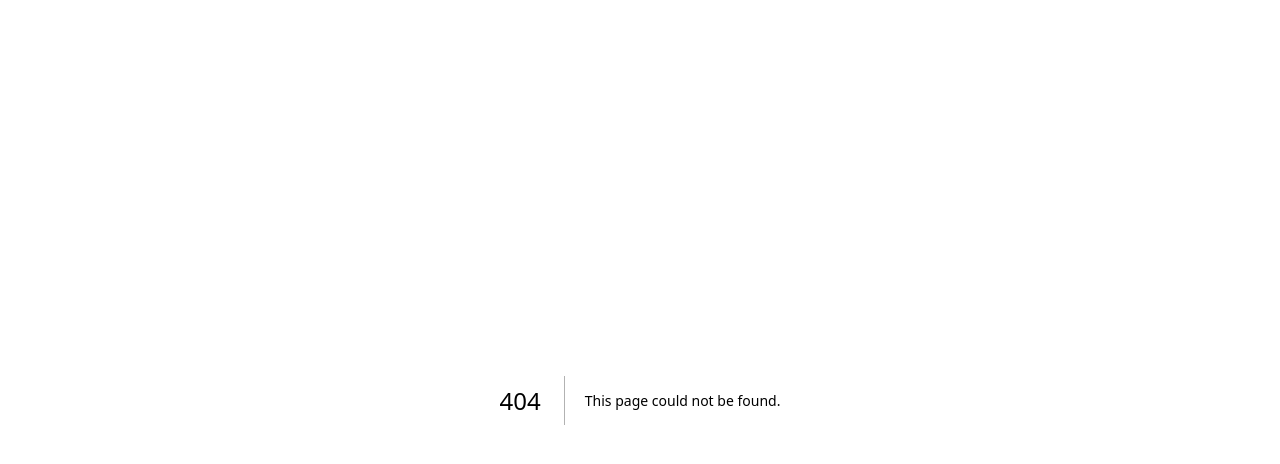
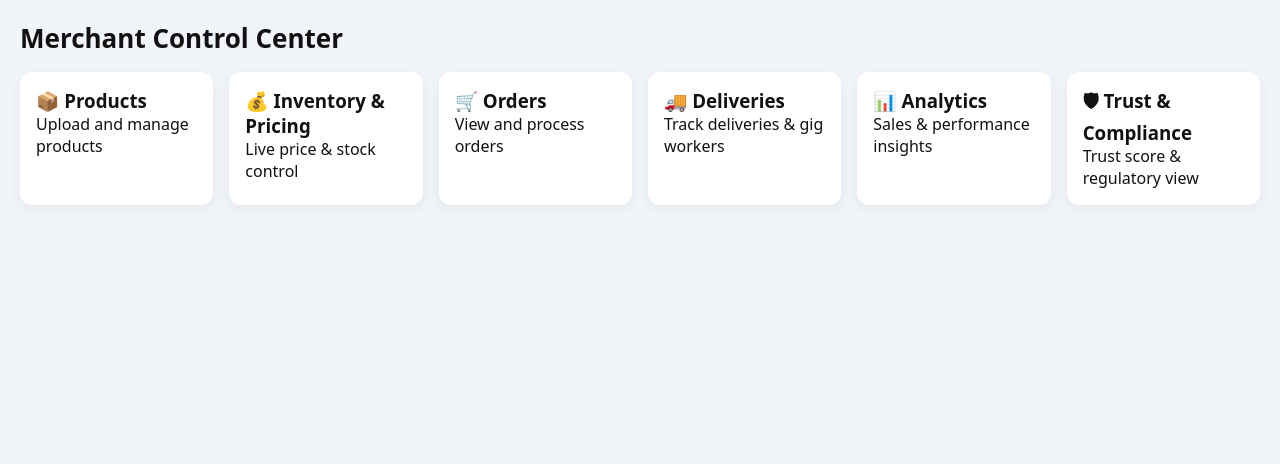
Before and after one commit to prashanthrangineni-sketch/pranix-witness-ui, a Next.js app: page /merchant/dashboard in a window 1280 px wide. Before the commit this address had no page. Shown: the top 464 px of the page. Built offline with nearby package versions, Linux system fonts and the light colour scheme.

Commit message:
feat: add enterprise merchant onboarding + dashboard UI

```diff
--- /dev/null
+++ b/app/merchant/dashboard/page.tsx
@@ -0,0 +1,44 @@
+'use client'
+
+export default function MerchantDashboard() {
+  return (
+    <div style={styles.page}>
+      <h1 style={styles.heading}>Merchant Control Center</h1>
+
+      <div style={styles.grid}>
+        <Card title="📦 Products" desc="Upload and manage products" />
+        <Card title="💰 Inventory & Pricing" desc="Live price & stock control" />
+        <Card title="🛒 Orders" desc="View and process orders" />
+        <Card title="🚚 Deliveries" desc="Track deliveries & gig workers" />
+        <Card title="📊 Analytics" desc="Sales & performance insights" />
+        <Card title="🛡 Trust & Compliance" desc="Trust score & regulatory view" />
+      </div>
+    </div>
+  )
+}
+
+function Card({ title, desc }: any) {
+  return (
+    <div style={styles.card}>
+      <h3>{title}</h3>
+      <p>{desc}</p>
+    </div>
+  )
+}
+
+const styles: any = {
+  page: { minHeight: '100vh', background: '#f1f5f9', padding: 20 },
+  heading: { fontSize: 26, marginBottom: 16 },
+  grid: {
+    display: 'grid',
+    gridTemplateColumns: 'repeat(auto-fit, minmax(180px, 1fr))',
+    gap: 16
+  },
+  card: {
+    background: '#fff',
+    padding: 16,
+    borderRadius: 12,
+    boxShadow: '0 4px 14px rgba(0,0,0,0.06)',
+    cursor: 'pointer'
+  }
+}
```
